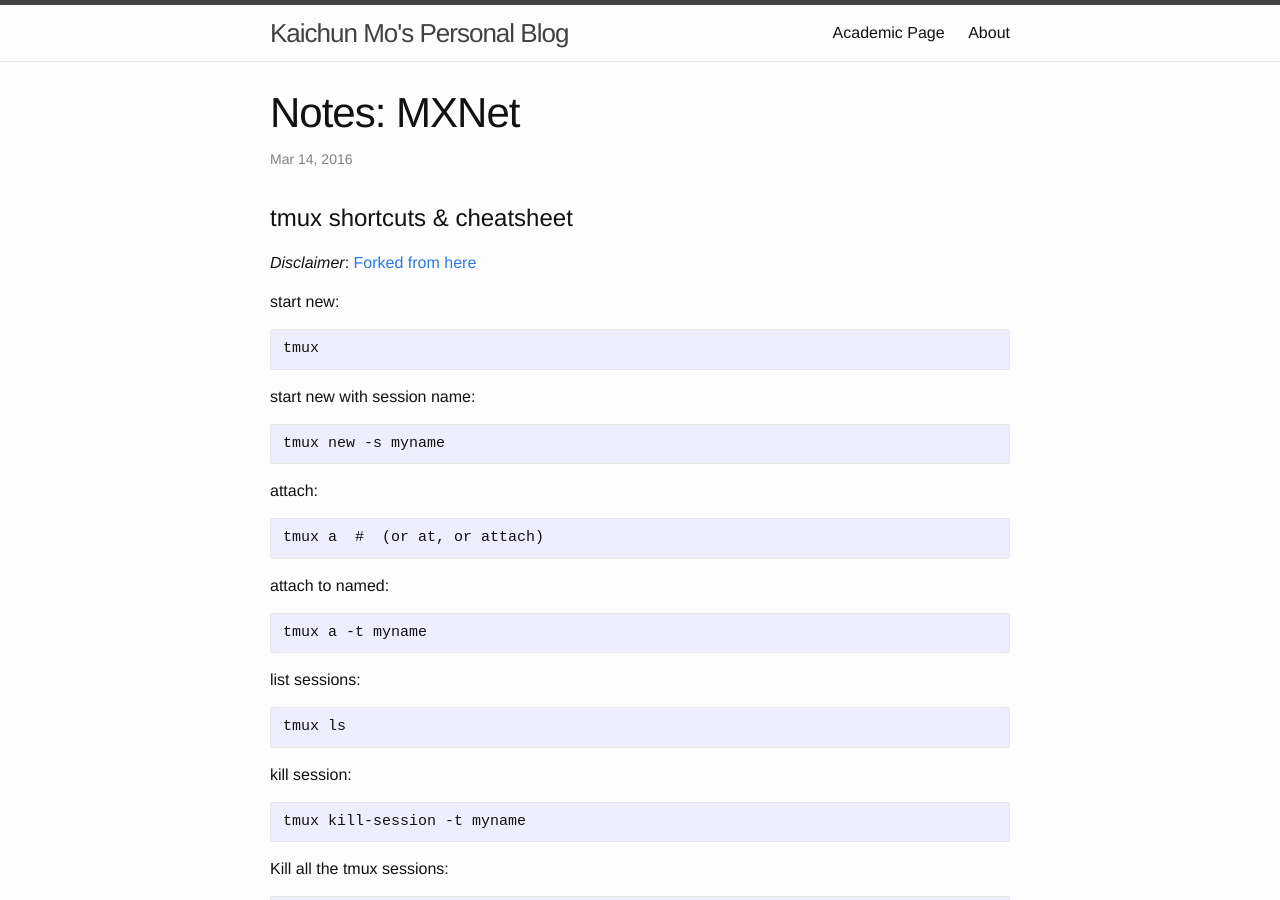
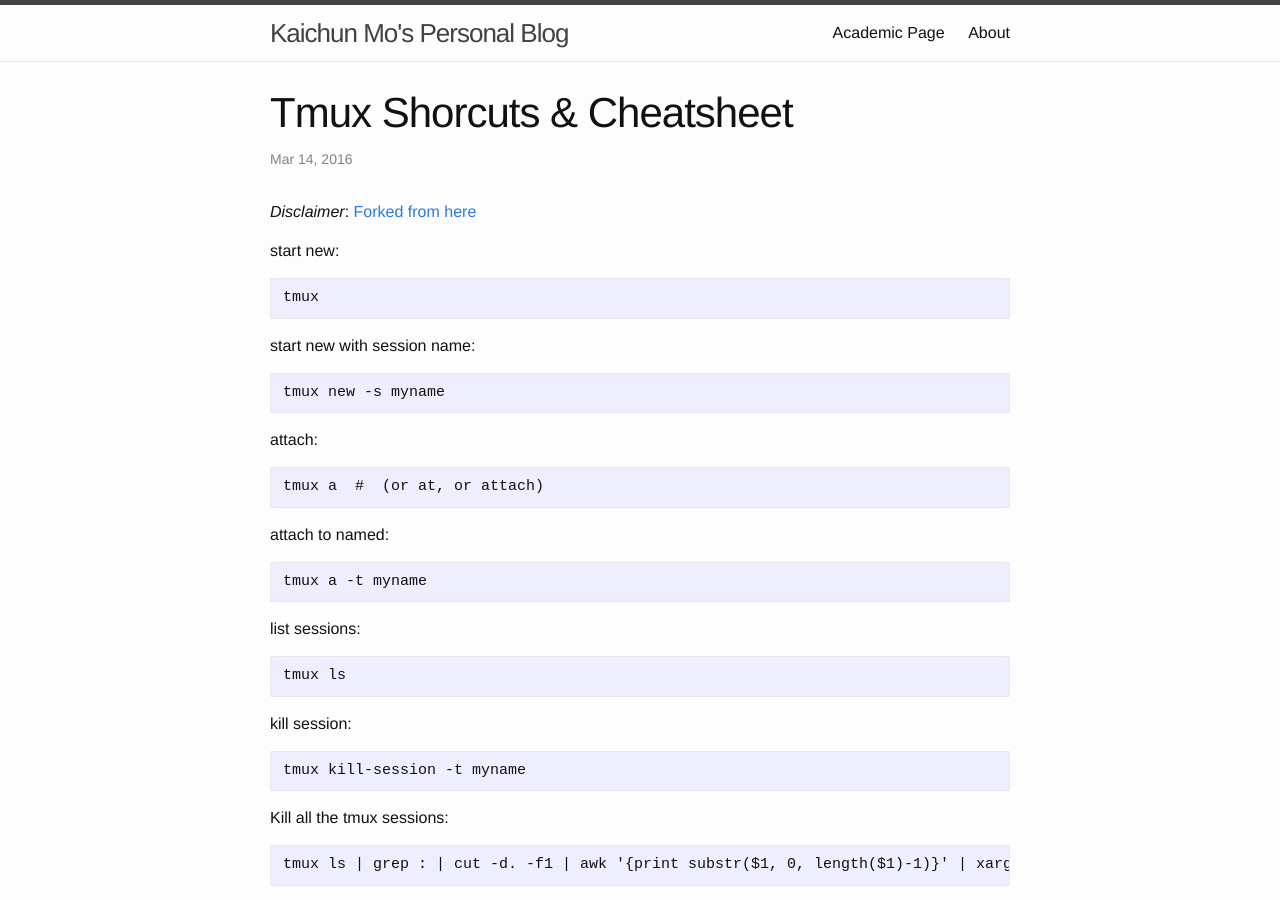
Before and after one commit to daerduoCarey/daerduoCarey.github.io, a Jekyll site: the page built from _posts/2016-03-14-Tmux-Cheat-Sheet.markdown, in a window 1280 px wide and 900 px high. Built offline with Jekyll 4.4.1, drawn with Linux system fonts in a browser that asks for light colours.

Commit message:
modify header

```diff
--- a/_posts/2016-03-14-Tmux-Cheat-Sheet.markdown
+++ b/_posts/2016-03-14-Tmux-Cheat-Sheet.markdown
@@ -1,10 +1,8 @@
 ---
 layout: post
-title:  "Notes: MXNet"
+title:  "Tmux Shorcuts & Cheatsheet"
 categories: cheatsheets
 ---
-
-# tmux shortcuts & cheatsheet
 
 *Disclaimer*: [Forked from here](https://www.google.com/url?sa=t&rct=j&q=&esrc=s&source=web&cd=1&ved=0ahUKEwjelOTJ8r_LAhVO-mMKHauvBWsQFggdMAA&url=https%3A%2F%2Fgist.github.com%2F2961058&usg=AFQjCNEcswUGsCctAoKSsoD5r-Gvu0egRg&sig2=LzRXB_LuNirljmpJ42-6dA)
 
```
